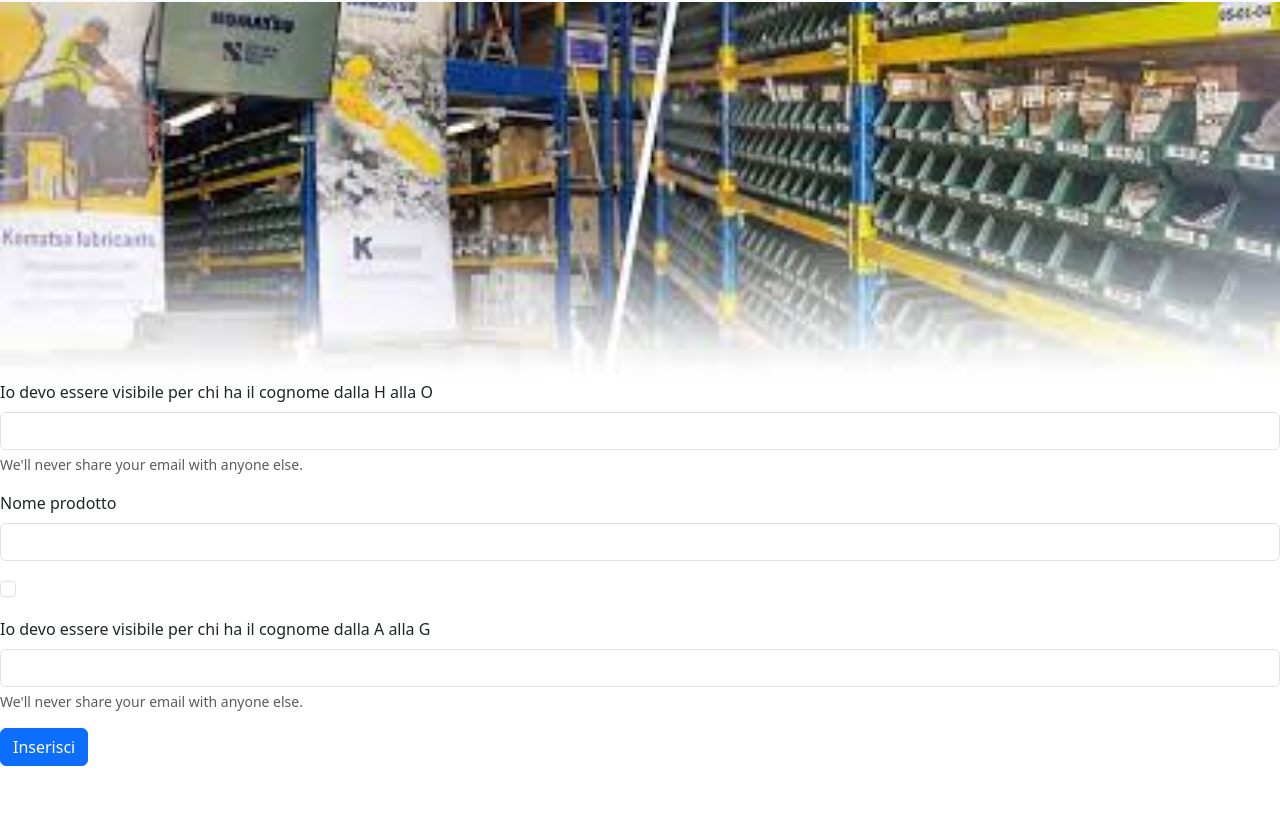
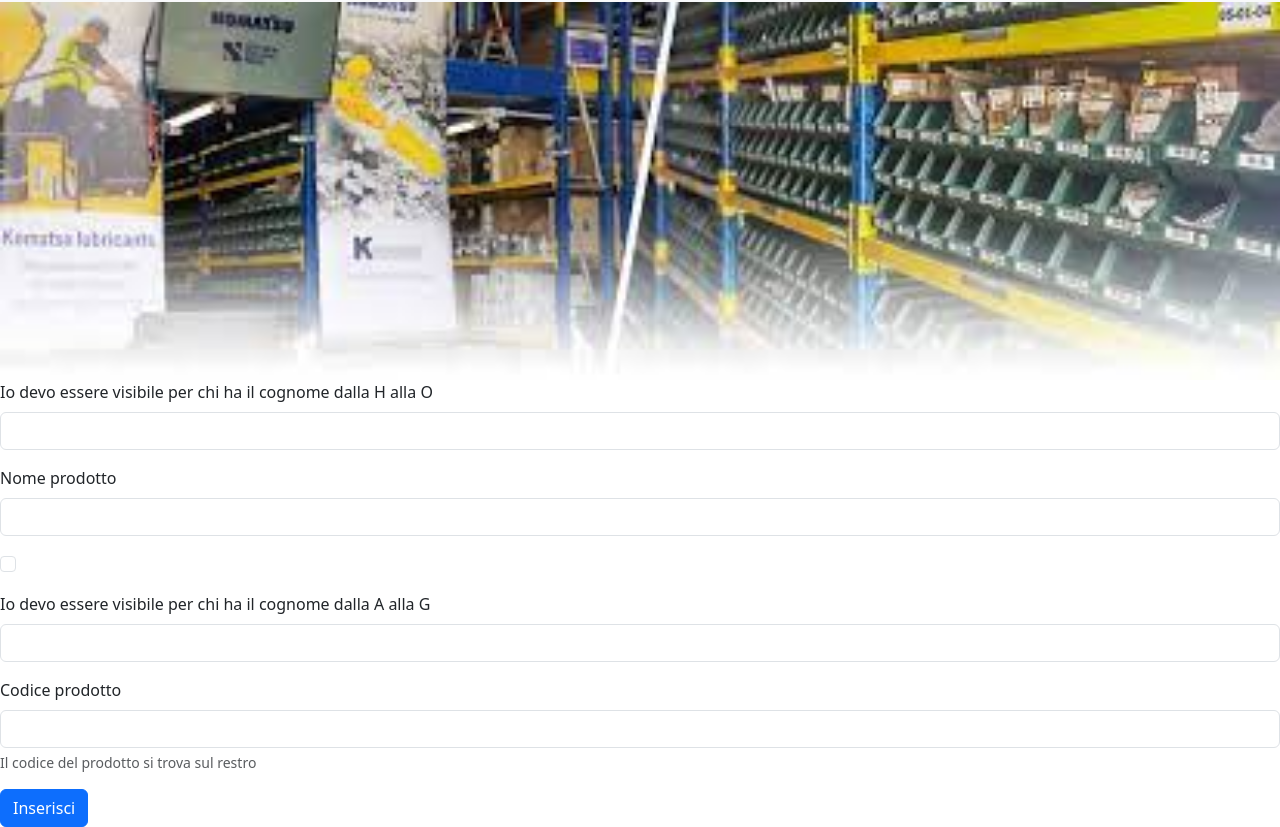
Before and after one commit to Gabriele174/Caccia-al-tesoro-3C, a website: page VerificaBootstrap1.html in a window 1280 px wide. Shown: the part 54-881 px from the top of the page. Before the commit the page ends 820 px from the top, so only its background shows below. Drawn offline with nearby package versions, Linux system fonts and the light colour scheme.

Commit message:
Update VerificaBootstrap1.html

```diff
--- a/VerificaBootstrap1.html
+++ b/VerificaBootstrap1.html
@@ -48,7 +48,6 @@
   <div class="mb-3">
     <label for="exampleInputEmail1" class="form-label">Io devo essere visibile per chi ha il cognome dalla H alla O</label>
     <input type="email" class="form-control" id="exampleInputEmail1" aria-describedby="emailHelp">
-    <div id="emailHelp" class="form-text">We'll never share your email with anyone else.</div>
   </div>
   <div class="mb-3">
     <label for="exampleInputPassword1" class="form-label">Nome prodotto</label>
@@ -60,7 +59,11 @@
        <div class="mb-3">
     <label for="exampleInputEmail1" class="form-label">Io devo essere visibile per chi ha il cognome dalla A alla G</label>
     <input type="email" class="form-control" id="exampleInputEmail1" aria-describedby="emailHelp">
-    <div id="emailHelp" class="form-text">We'll never share your email with anyone else.</div>
+  </div>
+       <div class="mb-3">
+    <label for="exampleInputEmail1" class="form-label">Codice prodotto</label>
+    <input type="email" class="form-control" id="exampleInputEmail1" aria-describedby="emailHelp">
+    <div id="emailHelp" class="form-text">Il codice del prodotto si trova sul restro</div>
   </div>
   <button type="submit" class="btn btn-primary">Inserisci</button>
 </form>
```
